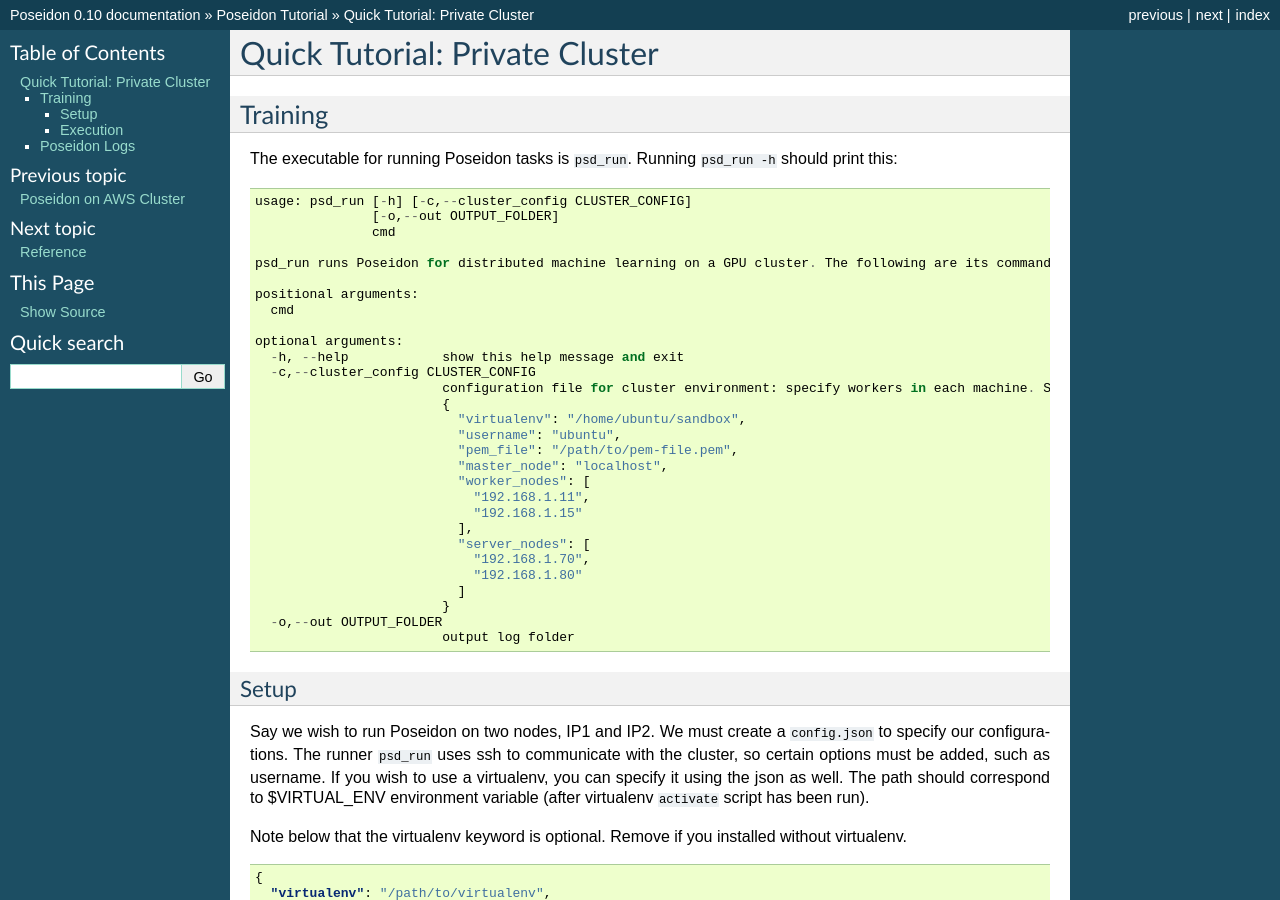
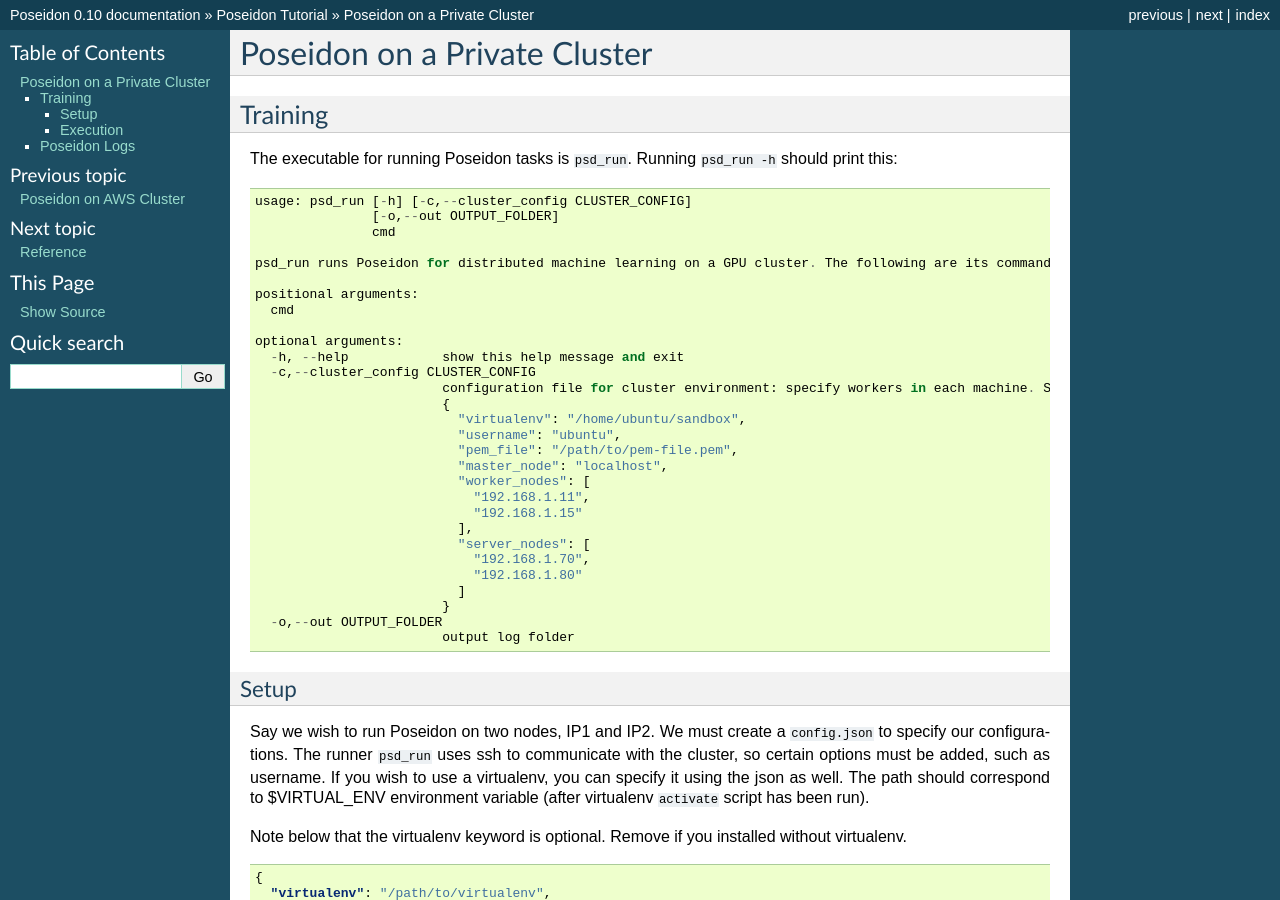
Before and after one commit to petuum-inc/poseidon-release, a Sphinx documentation site: the page built from docs/source/tutorial-private.rst, in a window 1280 px wide and 900 px high. Built offline with Sphinx 7.4.7, drawn with Linux system fonts in a browser that asks for light colours; some of the changed text lies outside the part shown.

Commit message:
fixing small issue with tutorail

```diff
--- a/docs/source/tutorial-aws.rst
+++ b/docs/source/tutorial-aws.rst
@@ -62,7 +62,7 @@
 Execution
 ^^^^^^^^^
 
-We can now launch Posiedon with the following command.
+We can now launch Posiedon with the following command:
 
 .. code:: bash
 
--- a/docs/source/tutorial-private.rst
+++ b/docs/source/tutorial-private.rst
@@ -1,5 +1,5 @@
-Quick Tutorial: Private Cluster
-===============================
+Poseidon on a Private Cluster
+=============================
 
 Training
 --------
```
